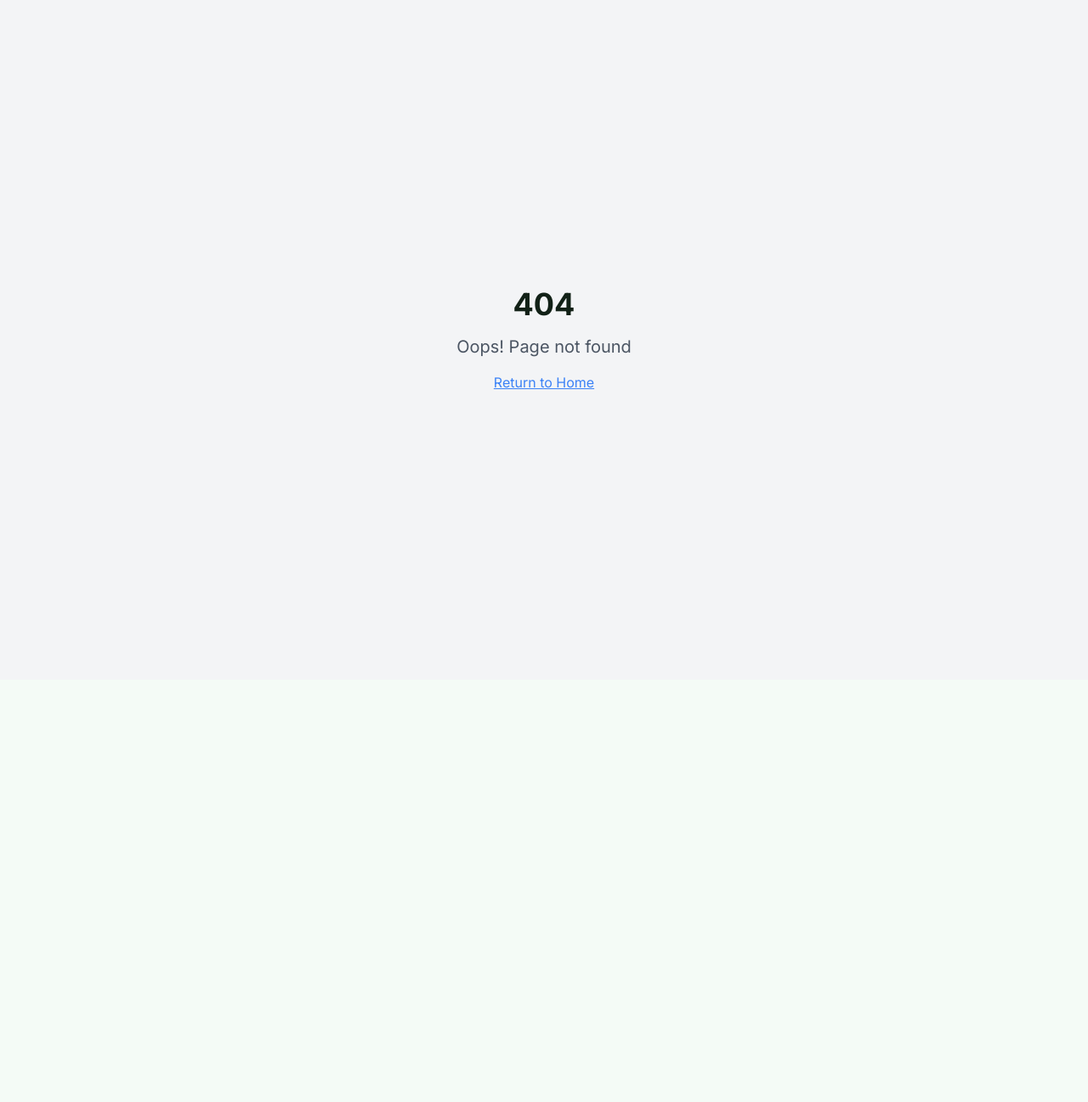
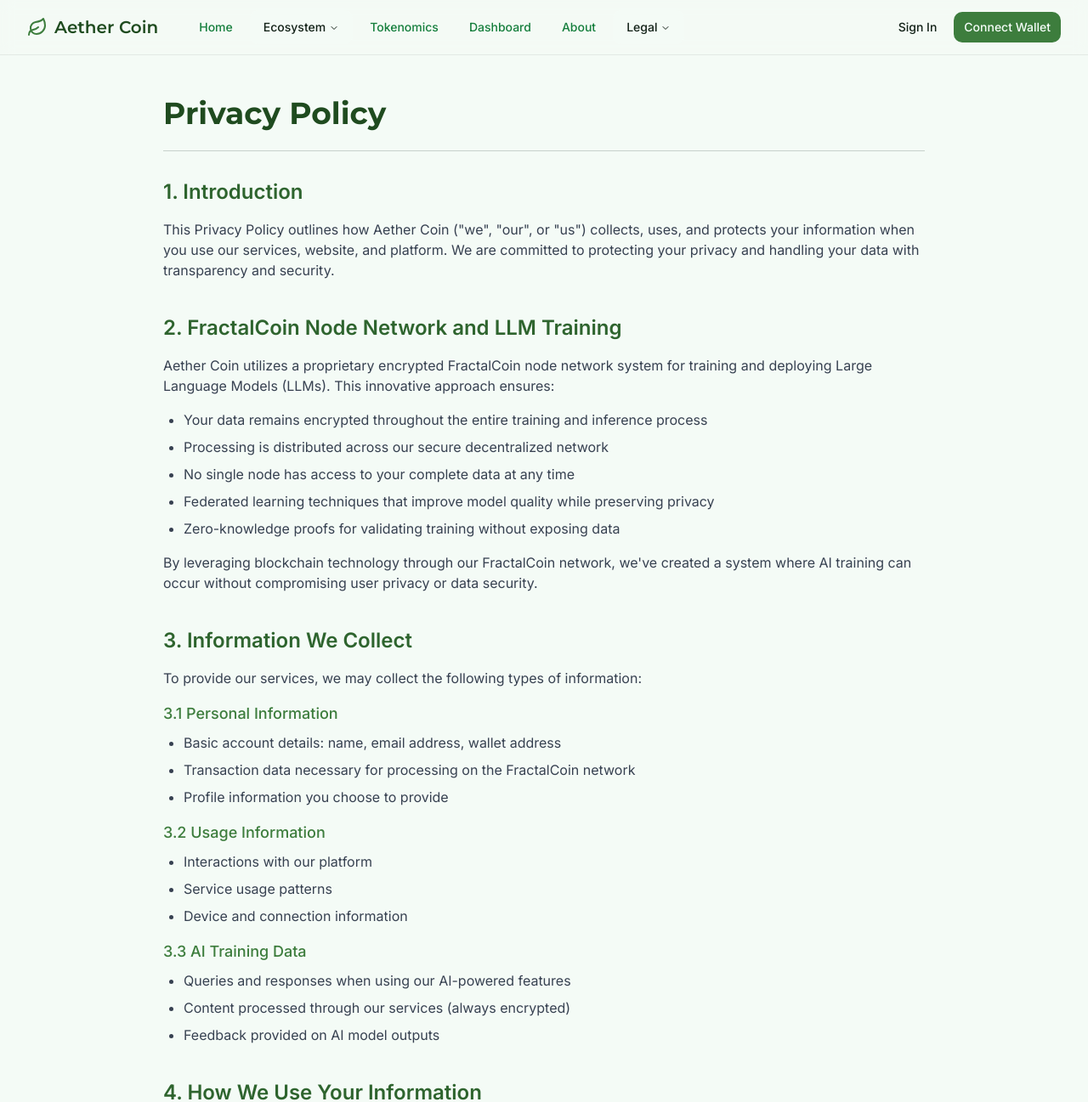
Before and after one commit to AIFreedomTrustFederation/biozone-harmony-boost, a React (Vite) app: page /privacy-policy in a window 1280 px wide. Before the commit this address had no page. Shown: the top 1297 px of the page at 85% size. Before the commit the page ends 800 px from the top, so only its background shows below. Built offline with nearby package versions, Linux system fonts and the light colour scheme.

Commit message:
Add privacy policy
Add a privacy policy to the project.

```diff
--- a/src/App.tsx
+++ b/src/App.tsx
@@ -11,6 +11,7 @@ import { Loader2 } from "lucide-react";
 const Index = lazy(() => import("./pages/Index"));
 const Tokenomics = lazy(() => import("./pages/Tokenomics"));
 const TermsOfService = lazy(() => import("./pages/TermsOfService"));
+const PrivacyPolicy = lazy(() => import("./pages/PrivacyPolicy"));
 const NotFound = lazy(() => import("./pages/NotFound"));
 
 const queryClient = new QueryClient();
@@ -33,6 +34,7 @@ const App = () => (
             <Route path="/" element={<Index />} />
             <Route path="/tokenomics" element={<Tokenomics />} />
             <Route path="/terms-of-service" element={<TermsOfService />} />
+            <Route path="/privacy-policy" element={<PrivacyPolicy />} />
             {/* ADD ALL CUSTOM ROUTES ABOVE THE CATCH-ALL "*" ROUTE */}
             <Route path="*" element={<NotFound />} />
           </Routes>
--- a/src/components/Footer.tsx
+++ b/src/components/Footer.tsx
@@ -42,7 +42,7 @@ const Footer = () => {
             <h3 className="text-lg font-medium mb-4">Legal</h3>
             <ul className="space-y-2 text-forest-200/80 text-sm">
               <li><Link to="/terms-of-service" className="hover:text-white">Terms of Service</Link></li>
-              <li><a href="#" className="hover:text-white">Privacy Policy</a></li>
+              <li><Link to="/privacy-policy" className="hover:text-white">Privacy Policy</Link></li>
               <li><a href="#" className="hover:text-white">Cookie Policy</a></li>
             </ul>
           </div>
--- a/src/components/Navbar.tsx
+++ b/src/components/Navbar.tsx
@@ -66,11 +66,21 @@ const Navbar = () => {
               </NavigationMenuLink>
             </NavigationMenuItem>
             <NavigationMenuItem>
-              <NavigationMenuLink asChild>
-                <Button variant="link" asChild>
-                  <Link to="/terms-of-service">Terms</Link>
-                </Button>
-              </NavigationMenuLink>
+              <NavigationMenuTrigger>Legal</NavigationMenuTrigger>
+              <NavigationMenuContent>
+                <div className="grid gap-3 p-4 w-[200px]">
+                  <NavigationMenuLink asChild>
+                    <Link to="/terms-of-service" className="block select-none space-y-1 rounded-md p-3 leading-none no-underline outline-none transition-colors hover:bg-accent hover:text-accent-foreground focus:bg-accent focus:text-accent-foreground">
+                      <div className="text-sm font-medium leading-none">Terms of Service</div>
+                    </Link>
+                  </NavigationMenuLink>
+                  <NavigationMenuLink asChild>
+                    <Link to="/privacy-policy" className="block select-none space-y-1 rounded-md p-3 leading-none no-underline outline-none transition-colors hover:bg-accent hover:text-accent-foreground focus:bg-accent focus:text-accent-foreground">
+                      <div className="text-sm font-medium leading-none">Privacy Policy</div>
+                    </Link>
+                  </NavigationMenuLink>
+                </div>
+              </NavigationMenuContent>
             </NavigationMenuItem>
           </NavigationMenuList>
         </NavigationMenu>
--- /dev/null
+++ b/src/pages/PrivacyPolicy.tsx
@@ -0,0 +1,150 @@
+
+import React from "react";
+import Navbar from "@/components/Navbar";
+import Footer from "@/components/Footer";
+import { Separator } from "@/components/ui/separator";
+
+const PrivacyPolicy = () => {
+  return (
+    <div className="min-h-screen flex flex-col">
+      <Navbar />
+      <main className="flex-grow container py-12">
+        <div className="max-w-4xl mx-auto">
+          <h1 className="text-3xl md:text-4xl font-display font-bold text-forest-800 mb-6">Privacy Policy</h1>
+          <Separator className="mb-8" />
+
+          <section className="mb-10">
+            <h2 className="text-2xl font-semibold text-forest-700 mb-4">1. Introduction</h2>
+            <p className="text-gray-700 mb-4">
+              This Privacy Policy outlines how Aether Coin ("we", "our", or "us") collects, uses, and protects
+              your information when you use our services, website, and platform. We are committed to protecting
+              your privacy and handling your data with transparency and security.
+            </p>
+          </section>
+
+          <section className="mb-10">
+            <h2 className="text-2xl font-semibold text-forest-700 mb-4">2. FractalCoin Node Network and LLM Training</h2>
+            <p className="text-gray-700 mb-4">
+              Aether Coin utilizes a proprietary encrypted FractalCoin node network system for training and
+              deploying Large Language Models (LLMs). This innovative approach ensures:
+            </p>
+            <ul className="list-disc pl-6 text-gray-700 space-y-2 mb-4">
+              <li>Your data remains encrypted throughout the entire training and inference process</li>
+              <li>Processing is distributed across our secure decentralized network</li>
+              <li>No single node has access to your complete data at any time</li>
+              <li>Federated learning techniques that improve model quality while preserving privacy</li>
+              <li>Zero-knowledge proofs for validating training without exposing data</li>
+            </ul>
+            <p className="text-gray-700 mb-4">
+              By leveraging blockchain technology through our FractalCoin network, we've created a system where
+              AI training can occur without compromising user privacy or data security.
+            </p>
+          </section>
+
+          <section className="mb-10">
+            <h2 className="text-2xl font-semibold text-forest-700 mb-4">3. Information We Collect</h2>
+            <p className="text-gray-700 mb-4">
+              To provide our services, we may collect the following types of information:
+            </p>
+            <h3 className="text-lg font-medium text-forest-600 mt-4 mb-2">3.1 Personal Information</h3>
+            <ul className="list-disc pl-6 text-gray-700 space-y-2 mb-4">
+              <li>Basic account details: name, email address, wallet address</li>
+              <li>Transaction data necessary for processing on the FractalCoin network</li>
+              <li>Profile information you choose to provide</li>
+            </ul>
+            <h3 className="text-lg font-medium text-forest-600 mt-4 mb-2">3.2 Usage Information</h3>
+            <ul className="list-disc pl-6 text-gray-700 space-y-2 mb-4">
+              <li>Interactions with our platform</li>
+              <li>Service usage patterns</li>
+              <li>Device and connection information</li>
+            </ul>
+            <h3 className="text-lg font-medium text-forest-600 mt-4 mb-2">3.3 AI Training Data</h3>
+            <ul className="list-disc pl-6 text-gray-700 space-y-2 mb-4">
+              <li>Queries and responses when using our AI-powered features</li>
+              <li>Content processed through our services (always encrypted)</li>
+              <li>Feedback provided on AI model outputs</li>
+            </ul>
+          </section>
+
+          <section className="mb-10">
+            <h2 className="text-2xl font-semibold text-forest-700 mb-4">4. How We Use Your Information</h2>
+            <p className="text-gray-700 mb-4">
+              Your data is used for the following purposes:
+            </p>
+            <ul className="list-disc pl-6 text-gray-700 space-y-2 mb-4">
+              <li>Providing, maintaining, and improving our services</li>
+              <li>Processing transactions on the FractalCoin network</li>
+              <li>Training our AI models through our encrypted node network</li>
+              <li>Enhancing security and preventing fraud</li>
+              <li>Personalizing your experience</li>
+              <li>Communicating with you about services, updates, and promotions</li>
+            </ul>
+          </section>
+
+          <section className="mb-10">
+            <h2 className="text-2xl font-semibold text-forest-700 mb-4">5. Data Security and Encryption</h2>
+            <p className="text-gray-700 mb-4">
+              We implement industry-leading security measures to protect your data:
+            </p>
+            <ul className="list-disc pl-6 text-gray-700 space-y-2 mb-4">
+              <li>End-to-end encryption for all data processed through our network</li>
+              <li>Blockchain-based immutable audit logs of all data access</li>
+              <li>Decentralized storage with sharded encryption keys</li>
+              <li>Multi-layered security protocols that meet or exceed industry standards</li>
+              <li>Regular security audits and penetration testing</li>
+            </ul>
+            <p className="text-gray-700 mb-4">
+              Our FractalCoin node architecture ensures that even in the unlikely event of a breach,
+              attackers cannot access meaningful or complete data.
+            </p>
+          </section>
+
+          <section className="mb-10">
+            <h2 className="text-2xl font-semibold text-forest-700 mb-4">6. Your Rights and Choices</h2>
+            <p className="text-gray-700 mb-4">
+              You have several rights regarding your personal data:
+            </p>
+            <ul className="list-disc pl-6 text-gray-700 space-y-2 mb-4">
+              <li>Access and download your personal data</li>
+              <li>Correct inaccurate information</li>
+              <li>Delete your data (with certain limitations)</li>
+              <li>Opt-out of LLM training with your data</li>
+              <li>Control marketing communications</li>
+              <li>Data portability</li>
+            </ul>
+            <p className="text-gray-700 mb-4">
+              To exercise these rights, please contact us at privacy@aethercoin.example.com.
+            </p>
+          </section>
+
+          <section className="mb-10">
+            <h2 className="text-2xl font-semibold text-forest-700 mb-4">7. Changes to This Policy</h2>
+            <p className="text-gray-700 mb-4">
+              We may update this Privacy Policy from time to time to reflect changes in our practices
+              or for legal, operational, or regulatory reasons. We will notify you of any material changes
+              through our website or via email.
+            </p>
+          </section>
+
+          <section className="mb-10">
+            <h2 className="text-2xl font-semibold text-forest-700 mb-4">8. Contact Us</h2>
+            <p className="text-gray-700 mb-4">
+              If you have any questions or concerns about this Privacy Policy or our data practices,
+              please contact us at:
+            </p>
+            <p className="text-gray-700 mb-4">
+              privacy@aethercoin.example.com
+            </p>
+          </section>
+
+          <div className="text-gray-600 text-sm italic mt-12">
+            Last updated: {new Date().toLocaleDateString('en-US', { year: 'numeric', month: 'long', day: 'numeric' })}
+          </div>
+        </div>
+      </main>
+      <Footer />
+    </div>
+  );
+};
+
+export default PrivacyPolicy;
```
